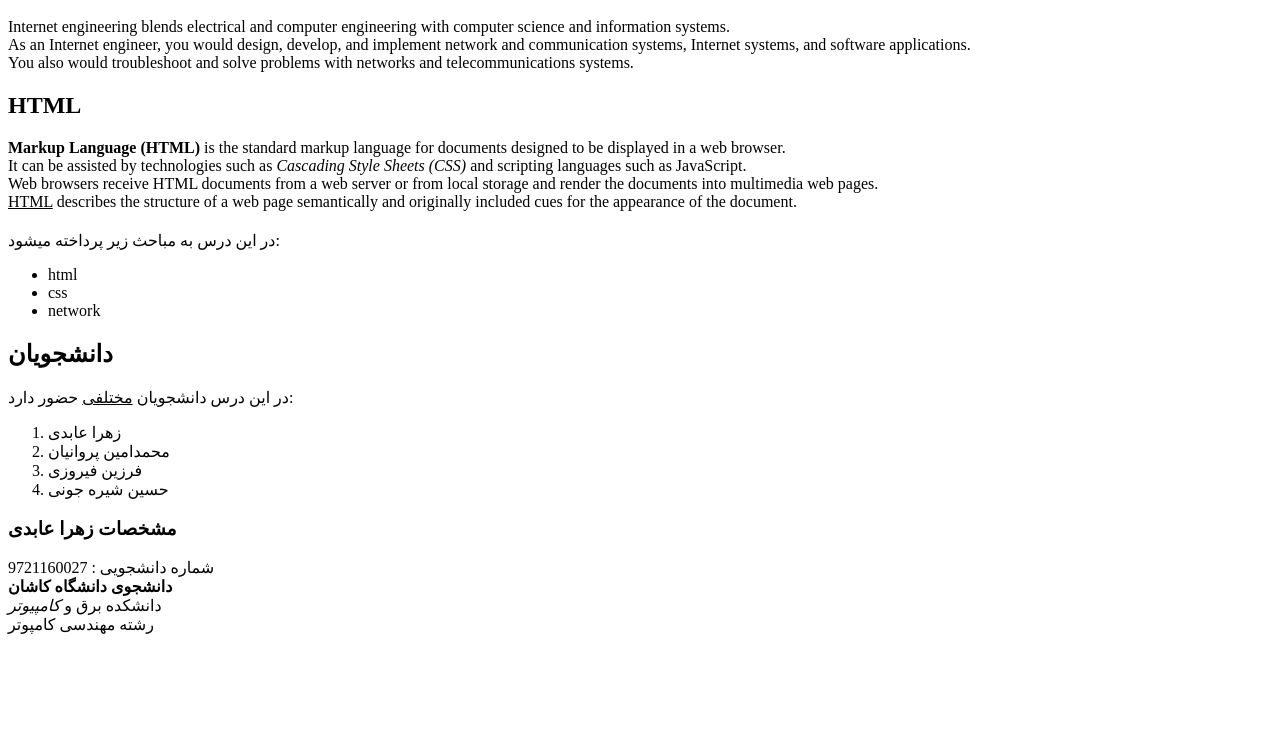
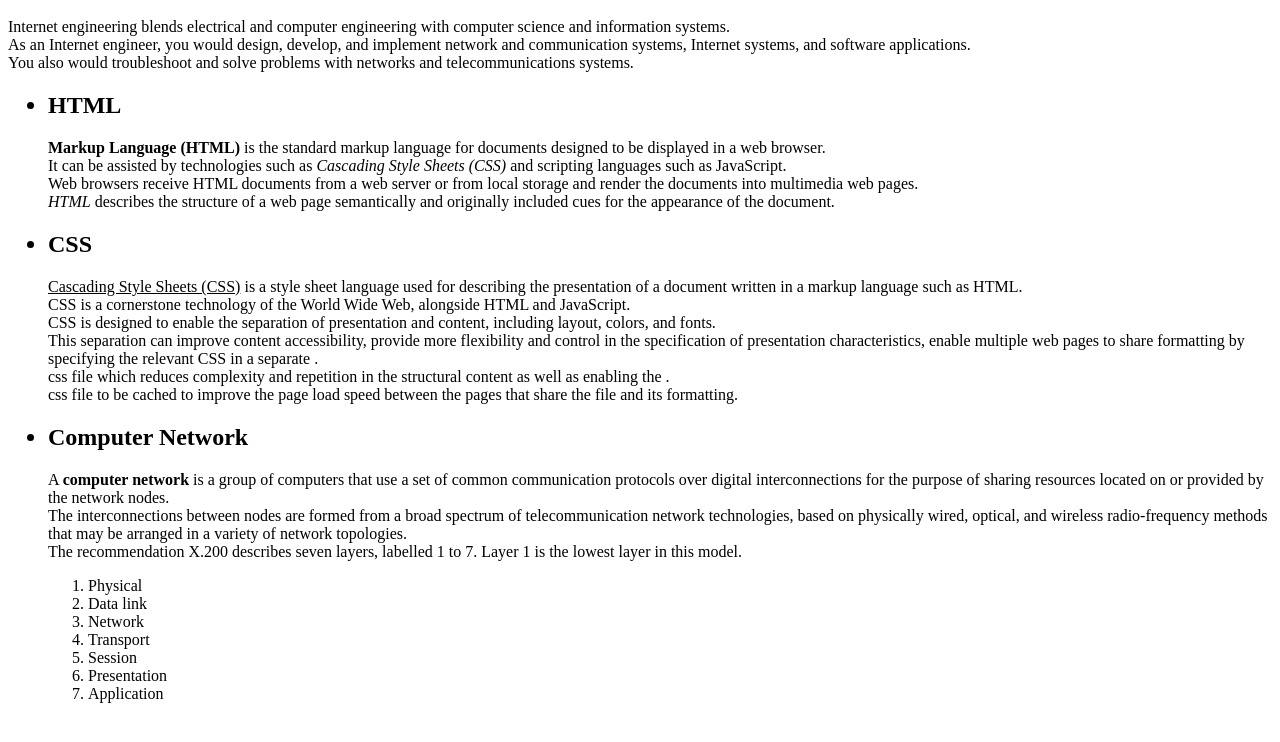
Before and after one commit to abedi9721160027zahra/abedi9721160027zahra, a plain HTML site: page zahra.html in a window 1280 px wide. Shown: the part 48-790 px from the top of the page. Drawn offline with Linux system fonts and the light colour scheme.

Commit message:
update text

```diff
--- a/zahra.html
+++ b/zahra.html
@@ -12,39 +12,39 @@
   As an Internet engineer, you would design, develop, and implement network and communication systems, Internet systems, and software applications.
   <br />
   You also would troubleshoot and solve problems with networks and telecommunications systems.</p>
-
-<h2> HTML </h2>
+<ul>
+<h2><li> HTML </li></h2>
 <p><strong>Markup Language (HTML)</strong>  is the standard markup language for documents designed to be displayed in a web browser.<br />
   It can be assisted by technologies such as<em> Cascading Style Sheets (CSS)</em> and scripting languages such as JavaScript.<br />
   Web browsers receive HTML documents from a web server or from local storage and render the documents into multimedia web pages.<br />
-  <u>HTML</u> describes the structure of a web page semantically and originally included cues for the appearance of the document.
+  <i>HTML</i> describes the structure of a web page semantically and originally included cues for the appearance of the document.
 </p>
 
-<h2></h2>
-<p>در این درس به مباحث زیر پرداخته میشود:</p>
-<ul>
-  <li>html</li>
-  <li>css</li>
-  <li>network</li>
-</ul>
+<h2><li>CSS</li></h2>
+<p>
+  <u>Cascading Style Sheets (CSS)</u> is a style sheet language used for describing the presentation of a document written in a markup language such as HTML.
+  <br />CSS is a cornerstone technology of the World Wide Web, alongside HTML and JavaScript.
+  <br />CSS is designed to enable the separation of presentation and content, including layout, colors, and fonts.
+  <br />This separation can improve content accessibility, provide more flexibility and control in the specification of presentation characteristics, enable multiple web pages to share formatting by specifying the relevant CSS in a separate .
+  <br />css file which reduces complexity and repetition in the structural content as well as enabling the .
+  <br />css file to be cached to improve the page load speed between the pages that share the file and its formatting.
+</p>
 
-<h2>دانشجویان</h2>
-<p>در این درس دانشجویان <u> مختلفی</u> حضور دارد:</p>
-<ol>
-  <li>زهرا عابدی</li>
-  <li>محمدامین پروانیان</li>
-  <li>فرزین فیروزی</li>
-  <li>حسین شیره جونی</li>
+<h2><li>Computer Network</li></h2>
+<p>
+  A <b>computer network</b> is a group of computers that use a set of common communication protocols over digital interconnections for the purpose of sharing resources located on or provided by the network nodes.
+  <br />The interconnections between nodes are formed from a broad spectrum of telecommunication network technologies, based on physically wired, optical, and wireless radio-frequency methods that may be arranged in a variety of network topologies.
+  <br />The recommendation X.200 describes seven layers, labelled 1 to 7. Layer 1 is the lowest layer in this model.
+  <ol>
+  <li>Physical </li>
+  <li>Data link </li>
+  <li>Network </li>
+  <li>Transport </li>
+  <li>Session </li>
+  <li>Presentation </li>
+  <li>Application </li>
 </ol>
+</p>
 
-<h3>مشخصات زهرا عابدی</h3>
-<p>شماره دانشجویی : 9721160027
-<br />
-<b>دانشجوی دانشگاه کاشان</b>
-<br />
-دانشکده برق و <i>کامپیوتر</i>
-<br />
-رشته مهندسی کامپوتر
-</p>
 </body>
 </html>
```
